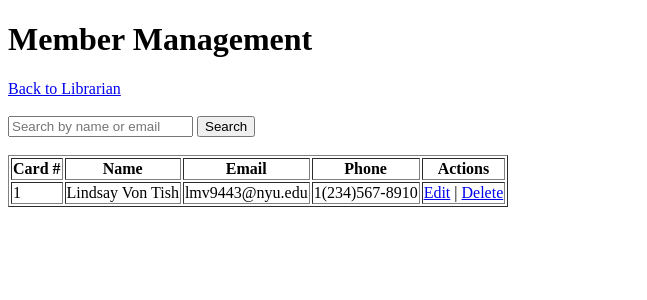
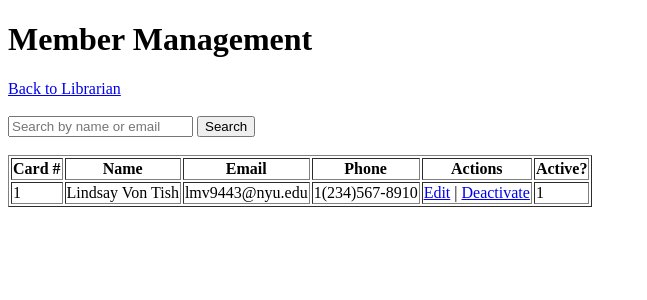
Before and after one commit to lvontish-nyu/DatabaseSecurity_Spring2026, a Flask app: page /member-management in a window 1280 px wide. Shown: the top 300 px of the page, without its empty margins (0-647 px from the left). Run offline with Flask 3, Linux system fonts and the light colour scheme; data comes from the database, SQL or seed files in the repository; both versions use the stored data as it was after the commit.

Commit message:
Added member management functionality and 'Active' column to Members table.

```diff
--- a/Project/app.py
+++ b/Project/app.py
@@ -66,7 +66,8 @@ def init_db():
             Email TEXT UNIQUE NOT NULL,
             Phone TEXT,
             Address TEXT,
-            Membership_Date TEXT DEFAULT (DATE('now'))
+            Membership_Date TEXT DEFAULT (DATE('now')),
+            Active INTEGER DEFAULT 1 CHECK (Active IN (0,1))
         )
     ''')
 
@@ -191,31 +192,6 @@ def show_tables():
         copies=copies
     )
 
-'''
-@app.route('/delete_copy', methods=('GET', 'POST'))
-def delete_copy():
-    conn = get_db_connection()
-
-    if request.method == 'POST':
-        barcode = request.form['barcode']
-        # Check if copy exists
-        copy = conn.execute('SELECT * FROM Copies WHERE Barcode = ?', (barcode,)).fetchone()
-        if copy:
-            conn.execute('DELETE FROM Copies WHERE Barcode = ?', (barcode,))
-            conn.commit()
-            message = f"Copy with Barcode {barcode} deleted."
-        else:
-            message = f"No copy found with Barcode {barcode}."
-    else:
-        message = None
-
-    # Fetch all copies to display in the table
-    copies = conn.execute('SELECT * FROM Copies').fetchall()
-    conn.close()
-
-    return render_template('delete_copy.html', copies=copies, message=message)
-'''
-
 @app.route('/delete_copy', methods=('GET', 'POST'))
 def delete_copy():
     conn = get_db_connection()
@@ -338,6 +314,37 @@ def edit_member(card_number):
     conn.close()
     return render_template('edit_member.html', member=member)
 
+    @app.route('/deactivate_member/<int:card_number>')
+    def deactivate_member(card_number):
+        conn = get_db_connection()
+
+        conn.execute('''
+            UPDATE Members
+            SET Active = 0
+            WHERE Card_Number = ?
+        ''', (card_number,))
+
+        conn.commit()
+        conn.close()
+
+        return redirect('/member-management')
+
+
+    @app.route('/reactivate_member/<int:card_number>')
+    def reactivate_member(card_number):
+        conn = get_db_connection()
+
+        conn.execute('''
+            UPDATE Members
+            SET Active = 1
+            WHERE Card_Number = ?
+        ''', (card_number,))
+
+        conn.commit()
+        conn.close()
+
+        return redirect('/member-management')
+
 
 if __name__ == '__main__':
     init_db()
--- a/Project/templates/member_management.html
+++ b/Project/templates/member_management.html
@@ -23,6 +23,7 @@
             <th>Email</th>
             <th>Phone</th>
             <th>Actions</th>
+            <th>Active?</th>
         </tr>
 
         {% for m in members %}
@@ -33,9 +34,14 @@
             <td>{{ m['Phone'] }}</td>
             <td>
                 <a href="/edit_member/{{ m['Card_Number'] }}">Edit</a> |
-                <a href="/delete_member/{{ m['Card_Number'] }}"
-                   onclick="return confirm('Are you sure?')">Delete</a>
+                {% if m['Active'] == 1 %}
+                    <a href="/deactivate_member/{{ m['Card_Number'] }}"
+                       onclick="return confirm('Deactivate this member?')">Deactivate</a>
+                {% else %}
+                    <a href="/reactivate_member/{{ m['Card_Number'] }}">Reactivate</a>
+                {% endif %}
             </td>
+            <td>{{ m['Active'] }}</td>
         </tr>
         {% endfor %}
     </table>
```
Also changed, not shown: Project/database.db.
